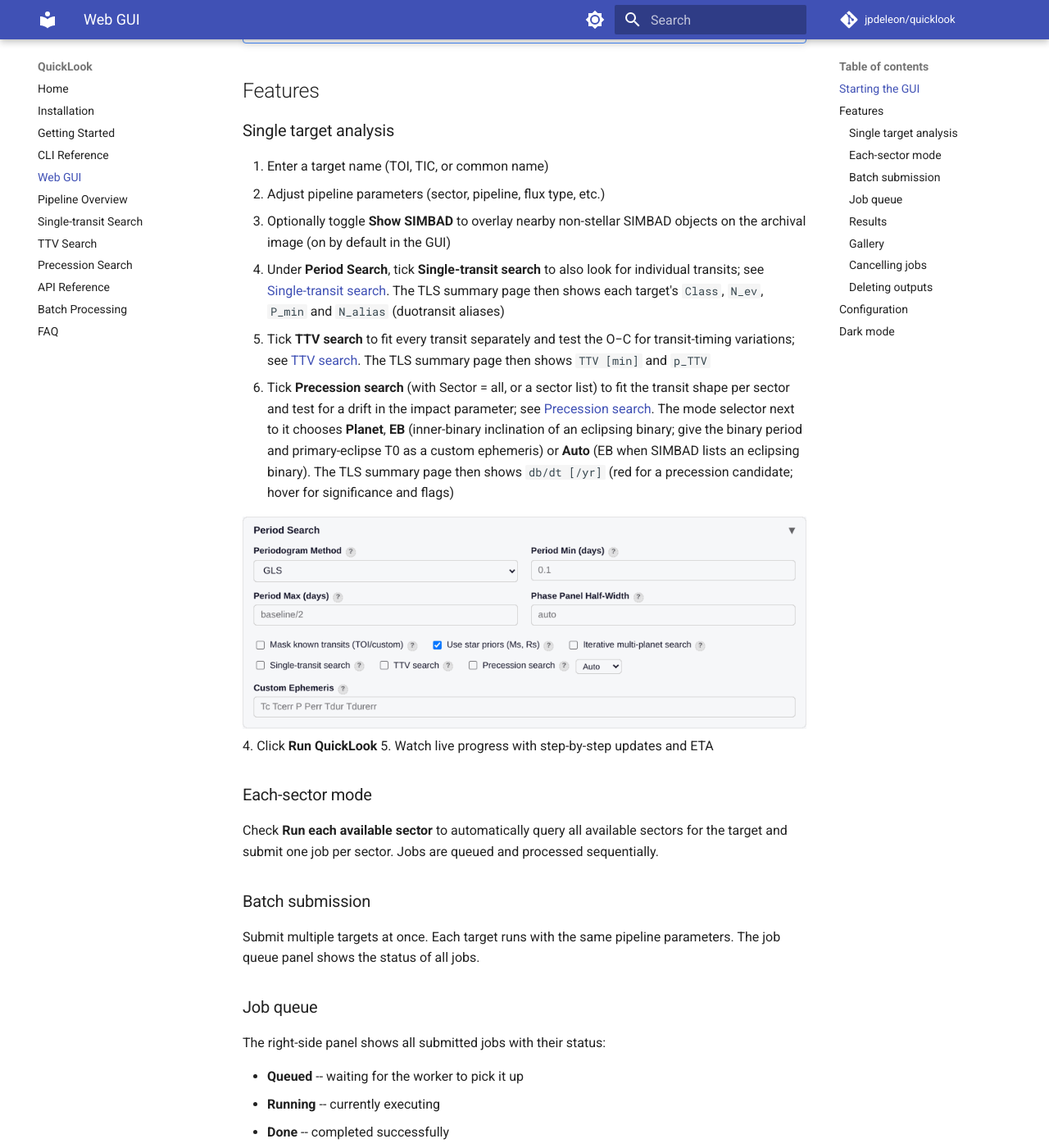
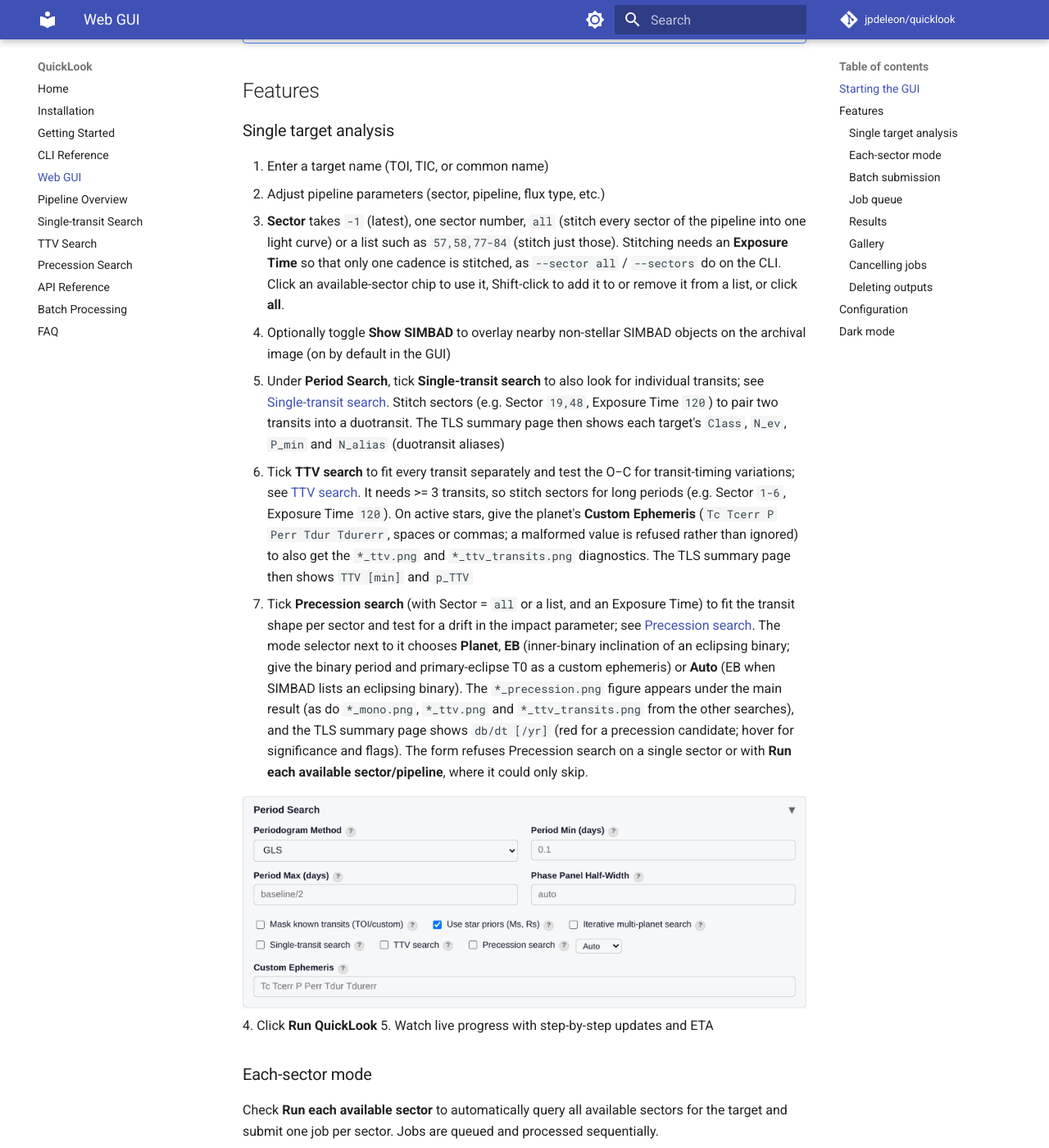
Before and after one commit to jpdeleon/quicklook, an MkDocs documentation site: the page built from docs/gui.md, in a window 1280 px wide and 1400 px high, scrolled down 1137 px. Shown: the whole window at 82% size. Built offline with MkDocs 1.6.1 and Material for MkDocs 9.7.7, drawn with Linux system fonts in a browser that asks for light colours; comment, search, counter and statistics services are not loaded.

Commit message:
docs: GUI multi-sector, single-transit, TTV and precession workflows
Describe the Sector field, the custom-ephemeris rules and the companion
figures in docs/gui.md; give the GUI steps and a screenshot of the TOI-1355
precession run, reproduced from the GUI, in docs/precession-search.md.

```diff
--- a/docs/gui.md
+++ b/docs/gui.md
@@ -22,10 +22,11 @@ This starts a local server at [http://127.0.0.1:5000](http://127.0.0.1:5000).
 
 1. Enter a target name (TOI, TIC, or common name)
 2. Adjust pipeline parameters (sector, pipeline, flux type, etc.)
+   - **Sector** takes `-1` (latest), one sector number, `all` (stitch every sector of the pipeline into one light curve) or a list such as `57,58,77-84` (stitch just those). Stitching needs an **Exposure Time** so that only one cadence is stitched, as `--sector all` / `--sectors` do on the CLI. Click an available-sector chip to use it, Shift-click to add it to or remove it from a list, or click **all**.
 3. Optionally toggle **Show SIMBAD** to overlay nearby non-stellar SIMBAD objects on the archival image (on by default in the GUI)
-   - Under **Period Search**, tick **Single-transit search** to also look for individual transits; see [Single-transit search](single-transit.md). The TLS summary page then shows each target's `Class`, `N_ev`, `P_min` and `N_alias` (duotransit aliases)
-   - Tick **TTV search** to fit every transit separately and test the O−C for transit-timing variations; see [TTV search](ttv-search.md). The TLS summary page then shows `TTV [min]` and `p_TTV`
-   - Tick **Precession search** (with Sector = all, or a sector list) to fit the transit shape per sector and test for a drift in the impact parameter; see [Precession search](precession-search.md). The mode selector next to it chooses **Planet**, **EB** (inner-binary inclination of an eclipsing binary; give the binary period and primary-eclipse T0 as a custom ephemeris) or **Auto** (EB when SIMBAD lists an eclipsing binary). The TLS summary page then shows `db/dt [/yr]` (red for a precession candidate; hover for significance and flags)
+   - Under **Period Search**, tick **Single-transit search** to also look for individual transits; see [Single-transit search](single-transit.md). Stitch sectors (e.g. Sector `19,48`, Exposure Time `120`) to pair two transits into a duotransit. The TLS summary page then shows each target's `Class`, `N_ev`, `P_min` and `N_alias` (duotransit aliases)
+   - Tick **TTV search** to fit every transit separately and test the O−C for transit-timing variations; see [TTV search](ttv-search.md). It needs >= 3 transits, so stitch sectors for long periods (e.g. Sector `1-6`, Exposure Time `120`). On active stars, give the planet's **Custom Ephemeris** (`Tc Tcerr P Perr Tdur Tdurerr`, spaces or commas; a malformed value is refused rather than ignored) to also get the `*_ttv.png` and `*_ttv_transits.png` diagnostics. The TLS summary page then shows `TTV [min]` and `p_TTV`
+   - Tick **Precession search** (with Sector = `all` or a list, and an Exposure Time) to fit the transit shape per sector and test for a drift in the impact parameter; see [Precession search](precession-search.md). The mode selector next to it chooses **Planet**, **EB** (inner-binary inclination of an eclipsing binary; give the binary period and primary-eclipse T0 as a custom ephemeris) or **Auto** (EB when SIMBAD lists an eclipsing binary). The `*_precession.png` figure appears under the main result (as do `*_mono.png`, `*_ttv.png` and `*_ttv_transits.png` from the other searches), and the TLS summary page shows `db/dt [/yr]` (red for a precession candidate; hover for significance and flags). The form refuses Precession search on a single sector or with **Run each available sector/pipeline**, where it could only skip.
 
    ![Period Search options](img/ql-gui-period-search.png)
 4. Click **Run QuickLook**
```
Also changed, not shown: docs/precession-search.md (+9 -0 lines), docs/img/ql-gui-precession-result.png (added).
